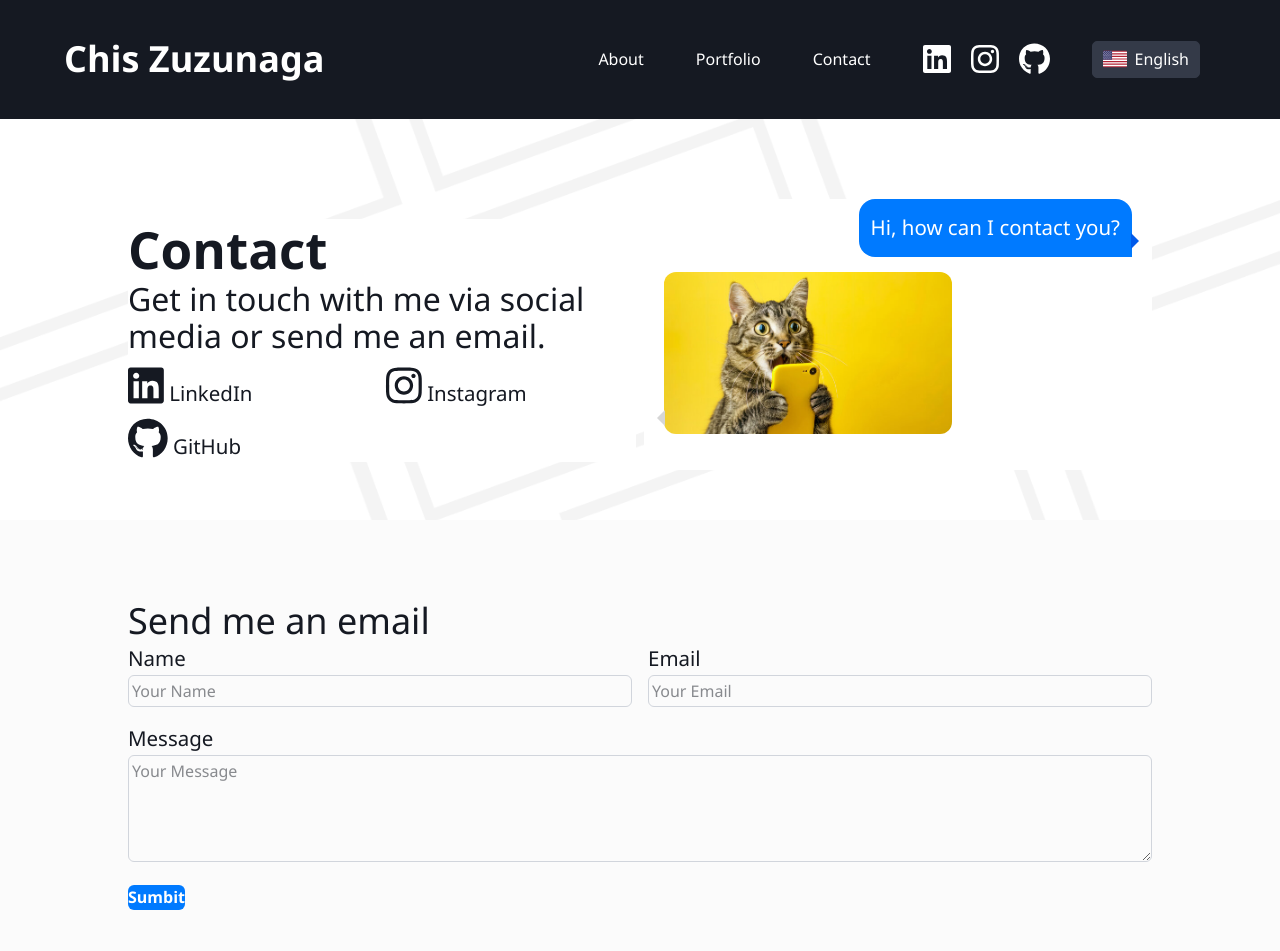
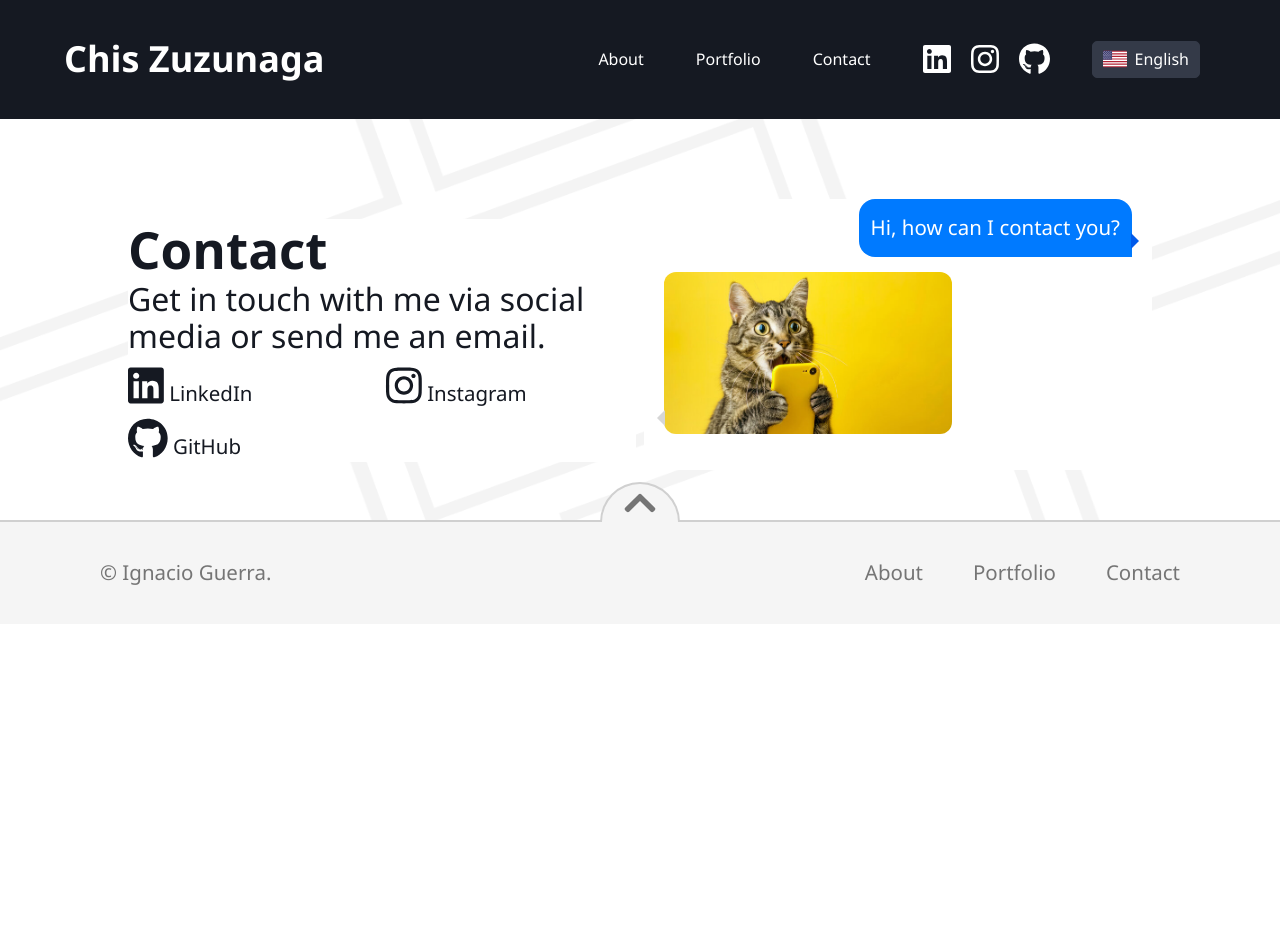
Before and after one commit to ChisZuzunaga/portafolio, a React (Vite) app: page /contact in a window 1280 px wide. Shown: the top 951 px of the page. After the commit the page ends 800 px from the top, so only its background shows below. Built offline with nearby package versions, Linux system fonts and the light colour scheme.

Commit message:
Remove unused Input component and clean up localization entries for contact form

```diff
--- a/src/components/Contact.jsx
+++ b/src/components/Contact.jsx
@@ -1,6 +1,5 @@
 import React from 'react';
 import Chat_Contact from './Chats/Chat_Contact';
-import Input from './Input';
 import { useTranslation } from "react-i18next";
 import { FontAwesomeIcon } from "@fortawesome/react-fontawesome";
 import {
@@ -68,7 +67,6 @@ const Contact = () => {
               </div>
           </article>
         </section>
-        <Input />
     </>
   );
 };
--- a/src/components/Input.jsx
+++ /dev/null
@@ -1,66 +0,0 @@
-import React from 'react';
-import { useTranslation } from "react-i18next";
-
-const Input = () => {
-  const { t } = useTranslation(); // Hook para traducciones
-
-  return (
-    <section className='bg-projects-custom ptb-80px-md'>
-      <article className='ml-230px-md mr-230px-md ml-mr-30px'>
-        <h1 className='type-title type-light mb-6'>{t('contact_input.send')}</h1>
-        <form className='grid grid-cols-1 gap-4'>
-          {/* Name and Email Inputs */}
-          <div className='grid lg:grid-cols-2 gap-4'>
-            {/* Name Input */}
-            <div>
-              <label htmlFor='name' className='block type-body-large type-light mb-2'>{t('contact_input.name')}</label>
-              <input
-                type='text'
-                id='name'
-                name='name'
-                placeholder='Your Name'
-                className='w-full p3px border border-gray-300 rounded-md focus:outline-none focus:ring-2 focus:ring-blue-500'
-              />
-            </div>
-
-            {/* Email Input */}
-            <div>
-              <label htmlFor='email' className='block type-body-large type-light mb-2'>{t('contact_input.email')}</label>
-              <input
-                type='email'
-                id='email'
-                name='email'
-                placeholder='Your Email'
-                className='w-full p3px border border-gray-300 rounded-md focus:outline-none focus:ring-2 focus:ring-blue-500'
-              />
-            </div>
-          </div>
-
-          {/* Message Input */}
-          <div>
-            <label htmlFor='message' className='block type-body-large type-light mb-2'>{t('contact_input.message')}</label>
-            <textarea
-              id='message'
-              name='message'
-              placeholder='Your Message'
-              rows='4'
-              className='w-full p3px border border-gray-300 rounded-md focus:outline-none focus:ring-2 focus:ring-blue-500'
-            ></textarea>
-          </div>
-
-          {/* Submit Button */}
-          <div>
-            <button
-              type='submit'
-              className='type-body type-semibold bg-blue-500 text-white py-2 px-4 rounded-md hover:bg-blue-600 transition duration-300'
-            >
-              {t('contact_input.submit')}
-            </button>
-          </div>
-        </form>
-      </article>
-    </section>
-  );
-};
-
-export default Input;
--- a/src/data/profileData.js
+++ b/src/data/profileData.js
@@ -1,5 +1,5 @@
 const profileData = {
-  name: "Ignacio Noel Alfonso Guerra Torres",
+  name: "Ignacio Guerra",
   contact: {
     email: "ignacioguerratorres@gmail.com",
     phone: "+56 9 9378 2361",
--- a/src/data/projectsData.js
+++ b/src/data/projectsData.js
@@ -22,8 +22,6 @@ import p5_main from "../assets/galeria_thumbnail.svg";
 import p5_main_1 from "../assets/p5_main_1.png";
 import p5_main_2 from "../assets/p5_main_2.png";
 import p5_main_3 from "../assets/p5_main_3.png";
-
-import p6_main from "../assets/robot_thumbnail.svg";
 
 import ubicate_main from "../assets/ubicate_thumbnail.png";
 import ubicate_passenger from "../assets/ubicate_passenger.png";
--- a/src/locales/en.json
+++ b/src/locales/en.json
@@ -52,13 +52,6 @@
     "project_info": {
       "challenges": "Challenges.",
       "project": "The Project."
-    },
-    "contact_input": {
-      "send": "Send me an email",
-      "name": "Name",
-      "email": "Email",
-      "message": "Message",
-      "submit": "Sumbit"
     },
     "resume": {
       "eyebrow": "CURRICULUM VITAE",
--- a/src/locales/es.json
+++ b/src/locales/es.json
@@ -52,13 +52,6 @@
     "project_info": {
       "challenges": "Desafíos.",
       "project": "El Proyecto."
-    },
-    "contact_input": {
-      "send": "Envíame un correo",
-      "name": "Nombre",
-      "email": "Correo Electrónico",
-      "message": "Mensaje",
-      "submit": "Enviar"
     },
     "resume": {
       "eyebrow": "CURRÍCULUM VITAE",
```
